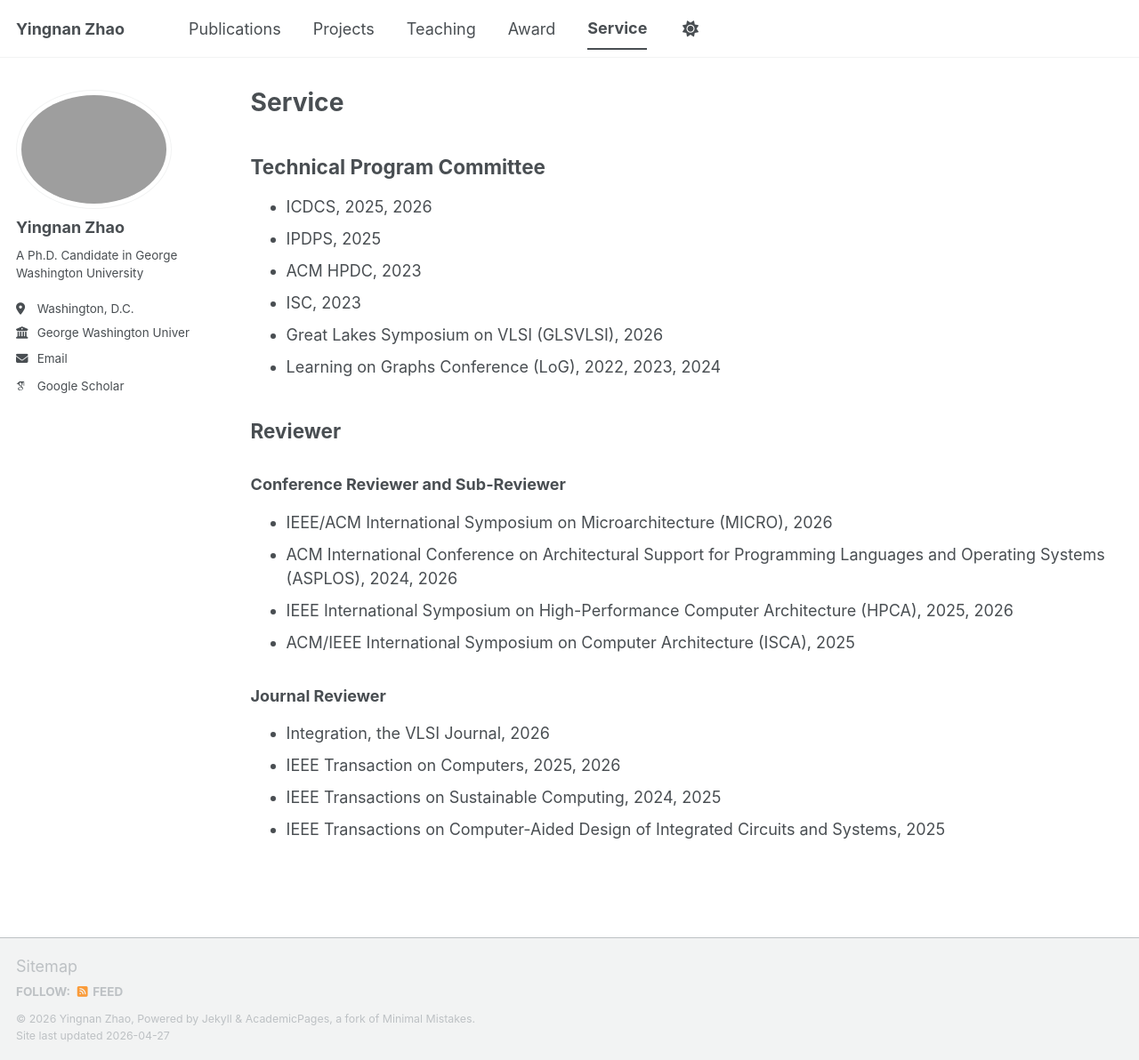
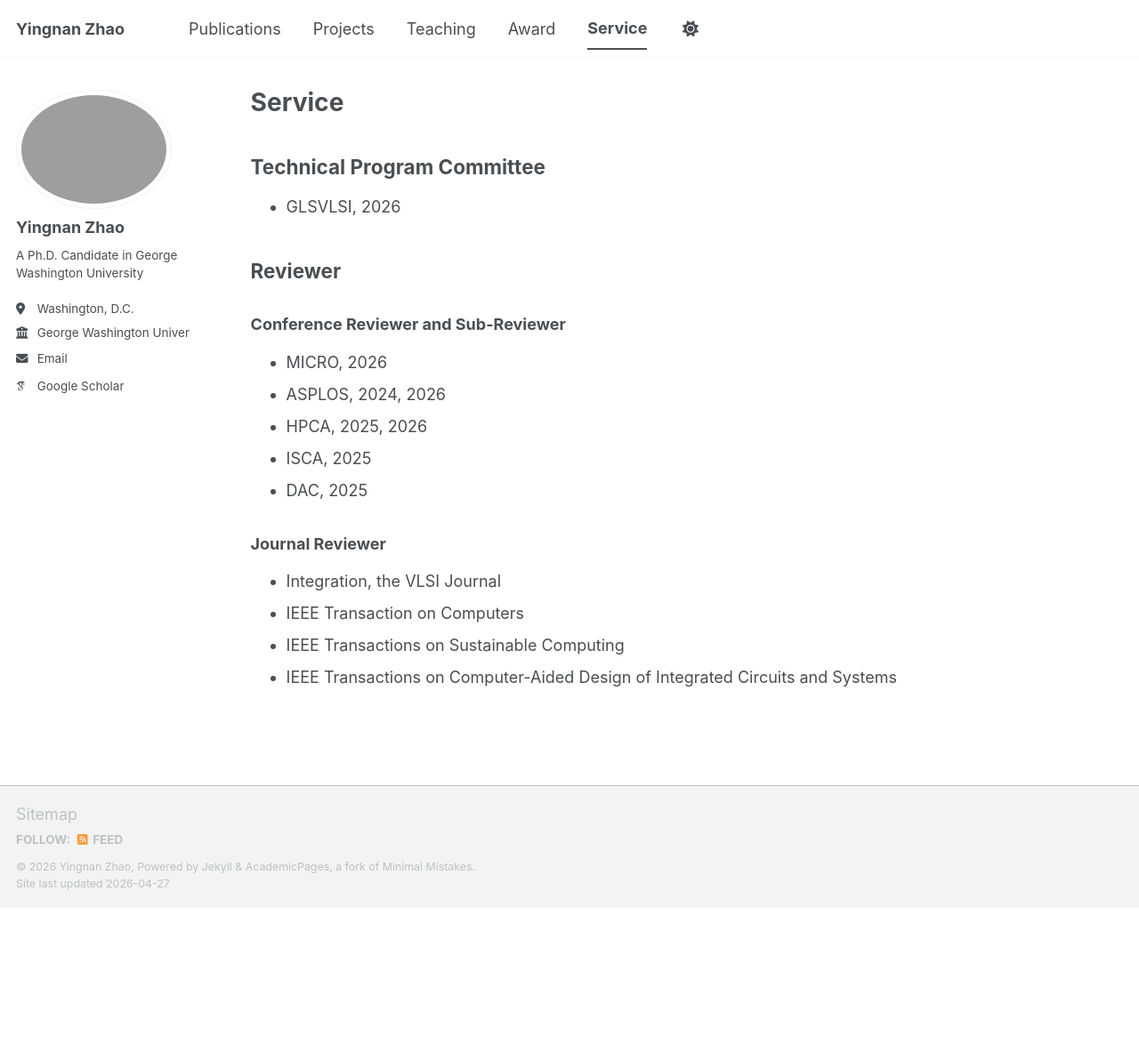
Before and after one commit to yingnan96/yingnan96.github.io, a Jekyll site: the page built from _pages/year-archive.html, in a window 1280 px wide and 1192 px high. Shown: the whole window at 89% size. Built offline with Jekyll 4.4.1, drawn with Linux system fonts in a browser that asks for light colours; some web fonts are replaced; a script bundle is joined from its source files by our own code; library files that are not in the unit come from our copies.

Commit message:
Update year-archive.html

```diff
--- a/_pages/year-archive.html
+++ b/_pages/year-archive.html
@@ -7,28 +7,24 @@ author_profile: true
 
 <h2>Technical Program Committee</h2>
 <ul>
-  <li>ICDCS, 2025, 2026</li>
-  <li>IPDPS, 2025</li>
-  <li>ACM HPDC, 2023</li>
-  <li>ISC, 2023</li>
-  <li>Great Lakes Symposium on VLSI (GLSVLSI), 2026</li>
-  <li>Learning on Graphs Conference (LoG), 2022, 2023, 2024</li>
+  <li>GLSVLSI, 2026</li>
 </ul>
 
 <h2>Reviewer</h2>
 
 <h3>Conference Reviewer and Sub-Reviewer</h3>
 <ul>
-  <li>IEEE/ACM International Symposium on Microarchitecture (MICRO), 2026</li>
-  <li>ACM International Conference on Architectural Support for Programming Languages and Operating Systems (ASPLOS), 2024, 2026</li>
-  <li>IEEE International Symposium on High-Performance Computer Architecture (HPCA), 2025, 2026</li>
-  <li>ACM/IEEE International Symposium on Computer Architecture (ISCA), 2025</li>
+  <li>MICRO, 2026</li>
+  <li>ASPLOS, 2024, 2026</li>
+  <li>HPCA, 2025, 2026</li>
+  <li>ISCA, 2025</li>
+  <li>DAC, 2025</li>
 </ul>
 
 <h3>Journal Reviewer</h3>
 <ul>
-  <li>Integration, the VLSI Journal, 2026</li>
-  <li>IEEE Transaction on Computers, 2025, 2026</li>
-  <li>IEEE Transactions on Sustainable Computing, 2024, 2025</li>
-  <li>IEEE Transactions on Computer-Aided Design of Integrated Circuits and Systems, 2025</li>
+  <li>Integration, the VLSI Journal</li>
+  <li>IEEE Transaction on Computers</li>
+  <li>IEEE Transactions on Sustainable Computing</li>
+  <li>IEEE Transactions on Computer-Aided Design of Integrated Circuits and Systems</li>
 </ul>
```
